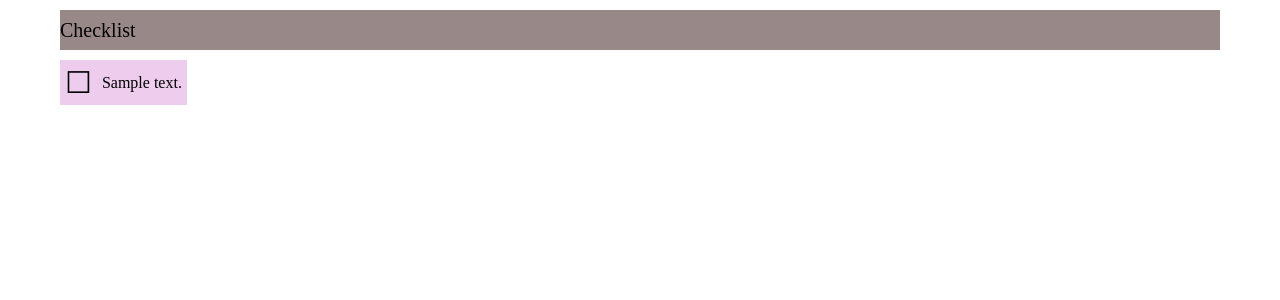
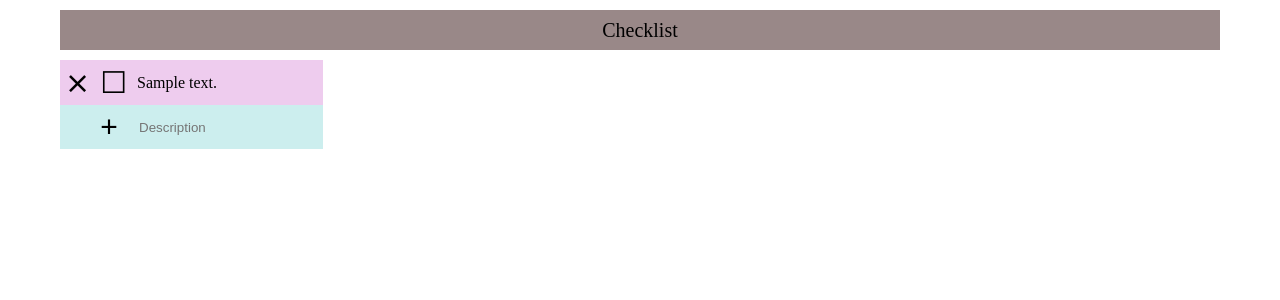
Before and after one commit to drkitty/checklist, a Flask app: template templates/checklist.html in a window 1280 px wide. Shown: the top 300 px of the page. Run offline with Flask 2, Linux system fonts and the light colour scheme; the template is opened without the code that fills it: most values are stand-ins (such as "Sample title", 1, 10 or a date in 2020).

Commit message:
Implement item addition and removal; clean stuff up

```diff
--- a/static/base.css
+++ b/static/base.css
@@ -22,3 +22,8 @@ body {
   border: none;
   background: none;
 }
+
+input[type=text] {
+  border: none;
+  background: none;
+}
--- a/static/checklist.css
+++ b/static/checklist.css
@@ -1,8 +1,9 @@
 div#header {
-    padding: 10px 0px;
+    padding: 10px 5px;
     margin-bottom: 10px;
     background: #988;
     font-size: 20px;
+    text-align: center;
 }
 
 table#checklist tbody tr:nth-child(odd) {
@@ -17,10 +18,14 @@ table#checklist td {
     padding: 5px;
 }
 
-table#checklist button.check {
+table#checklist td.description {
+    vertical-align: middle;
+}
+
+table#checklist button.remove-item,button.check {
     font-size: 30px;
 }
 
-td.description {
-    vertical-align: middle;
+table#checklist button#new-item {
+    font-size: 30px;
 }
--- a/static/checklist.js
+++ b/static/checklist.js
@@ -1,5 +1,41 @@
+function getMatchesSelector() {
+    choices = [
+        Element.prototype.matches,
+        Element.prototype.mozMatchesSelector,
+        Element.prototype.webkitMatchesSelector,
+        Element.prototype.msMatchesSelector,
+        Element.prototype.oMatchesSelector,
+    ];
+    for (var i = 0; i <= choices.length - 1; ++i) {
+        if (choices[i] !== undefined) {
+            return function(elem, selector) {
+                return choices[i].bind(elem, selector).call();
+            };
+        };
+    };
+}
+
+var matchesSelector = getMatchesSelector();
+
 var $ = document.querySelector.bind(document);
 var $$ = document.querySelectorAll.bind(document);
+
+function last(collection, i) {
+    if (i === undefined)
+        i = 1;
+    return collection[collection.length - i];
+}
+
+// Search upward from `elem` for an element matched by `selector`.
+function $up(elem, selector) {
+    var target;
+    while (elem = elem.parentElement) {
+        if (matchesSelector(elem, selector)) {
+            return elem;
+        };
+    };
+    // Didn't find it: return undefined.
+}
 
 function forEach(collection, f) {
     for (var i = 0; i < collection.length; ++i)
@@ -7,13 +43,13 @@ function forEach(collection, f) {
 }
 
 function handle(selector, type, f) {
-    forEach($$(selector), function(elem) {
+    handler = function(elem) {
         elem.addEventListener(type, function() { f(elem); });
-    });
+    }
 
-    return function(elem) {
-        elem.addEventListener(type, function() { f(elem); });
-    };
+    forEach($$(selector), handler);
+
+    return handler;
 }
 
 function parse(s) {
@@ -22,7 +58,7 @@ function parse(s) {
     return document.importNode(t.content.firstChild, true);
 }
 
-function create_item(description) {
+function create_item(description, callback) {
     data = new FormData();
     data.append('description', description);
     r = new XMLHttpRequest();
@@ -32,8 +68,12 @@ function create_item(description) {
                 console.log('Success!');
                 container = $('#checklist-item-container');
                 item = parse(r.responseText);
-                item = container.insertBefore(item, null);
-                handle_item(item.querySelector('button.check'));
+                item = container.insertBefore(
+                    item, last(container.children));
+                handle_remove(item.querySelector('button.remove-item'));
+                handle_check(item.querySelector('button.check'));
+                if (callback)
+                    callback();
             };
         };
     };
@@ -41,11 +81,35 @@ function create_item(description) {
     r.send(data);
 }
 
-var handle_item;
+function remove_item(id, callback) {
+    data = new FormData();
+    data.append('id', id);
+    r = new XMLHttpRequest();
+    r.onreadystatechange = function() {
+        if (r.readyState == r.DONE) {
+            if (r.status == 204) {
+                console.log('Success!');
+                if (callback)
+                    callback;
+                $('table#checklist tr[data-item-id="' + id + '"]').remove();
+            };
+        };
+    };
+    r.open('POST', '/checklist/remove');
+    r.send(data);
+}
+
+var handle_remove;
+var handle_check;
 
 document.addEventListener('DOMContentLoaded', function() {
-    handle_item = handle(
-            '#checklist-item-container button.check', 'click', function(elem) {
+    handle_remove = handle(
+            'table#checklist button.remove-item', 'click', function(elem) {
+        remove_item($up(elem, 'tr').getAttribute('data-item-id'));
+    });
+
+    handle_check = handle(
+            'table#checklist button.check', 'click', function(elem) {
         var done_text = '\u2611';
         var not_done_text = '\u2610';
 
@@ -57,4 +121,14 @@ document.addEventListener('DOMContentLoaded', function() {
             text_node.nodeValue = done_text;
         };
     });
+
+    handle('button#new-item', 'click', function(elem) {
+        description_input = $('#new-item-container input[name=description]');
+        description = description_input.value;
+        if (description !== '') {
+            create_item(description, function() {
+                description_input.value = '';
+            });
+        };
+    });
 })
--- a/templates/checklist.html
+++ b/templates/checklist.html
@@ -22,6 +22,16 @@
         {% for id, done, description in rows %}
           {% include "parts/checklist_item.html" %}
         {% endfor %}
+        <tr id="new-item-container">
+          <td />
+          <td>
+            <button id="new-item" class="css-flat-button">+</button>
+          </td>
+          <td class="description">
+            <input type="text" name="description"
+                   placeholder="Description" autocomplete="off"></input>
+          </td>
+        </tr>
       </tbody>
     </table>
   </div>
--- a/templates/parts/checklist_item.html
+++ b/templates/parts/checklist_item.html
@@ -1,5 +1,10 @@
-<tr id="task-{{ id }}">
-  <td class="check">
+<tr data-item-id="{{ id }}">
+  <td>
+    <button class="remove-item css-flat-button">
+      &#x2A2F;
+    </button>
+  </td>
+  <td>
     <button class="check css-flat-button">
       {%- if done %}&#x2611;{% else %}&#x2610;{% endif -%}
     </button>
```
Also changed, not shown: controllers/checklist.py (+12 -1 lines).
